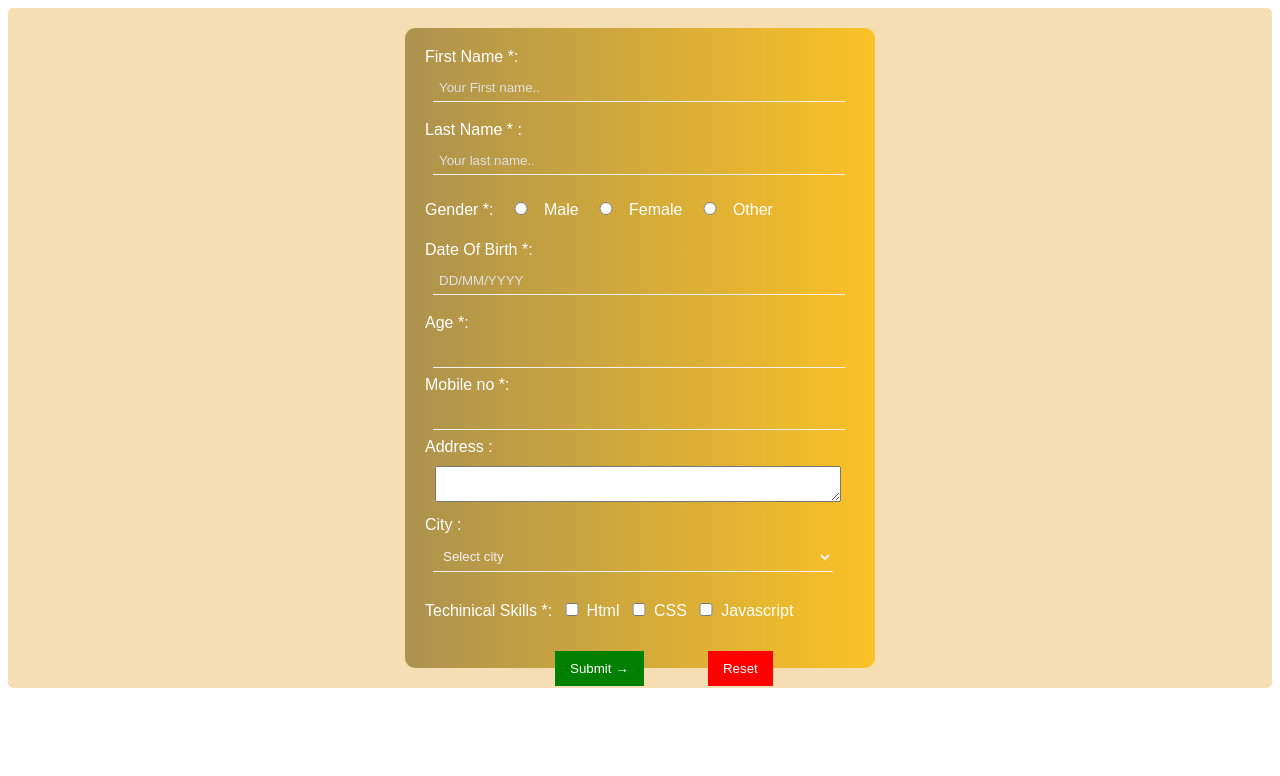
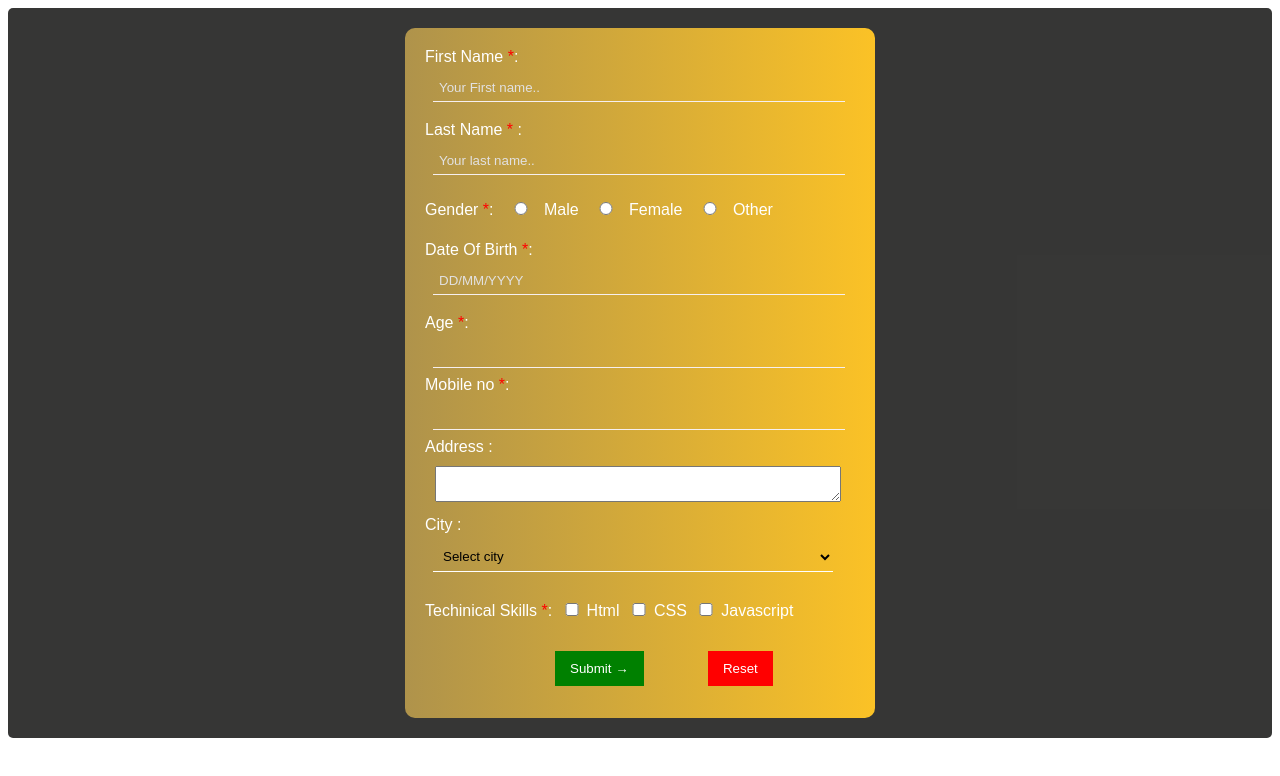
Before and after one commit to gaurav9457/jsAssignment, a plain HTML site: page Assignment3/index.html in a window 1280 px wide. Drawn offline with Linux system fonts and the light colour scheme.

Commit message:
Update style.css

```diff
--- a/Assignment3/css/style.css
+++ b/Assignment3/css/style.css
@@ -2,20 +2,20 @@ body {font-family: Arial, Helvetica, sans-serif;}
 
 #container {
   border-radius: 5px;
-  background-color: wheat;
+   background-color: rgb(33, 33, 32,0.9);
   padding: 20px;
 }
 #formDiv{
   width:430px;
-  height:600px;
+  height:650px;
   margin:auto;
   /* background-color:green; */
-  background: linear-gradient(to right, #ac924e, #fbc226);
+  background: linear-gradient(to right, #af934b, #fbc226);
   padding:20px;
   border-radius:10px;
 }
 
-#fname,#lname,#state,#age,#dob,#mobile,#city,#address{
+.inpformat{
 padding:6px;
 width:400px;
 /* border-radius:5px; */
@@ -25,8 +25,21 @@ background: none;
 border-bottom: 1px solid ;
 color: rgb(246, 239, 239);
 }
+.inpformat:focus{
+outline:none;
+}
+
 ::placeholder {
   color: rgb(226, 225, 225);
+
+}
+#city{
+width:400px;
+padding:6px;
+border:none;
+margin:8px;
+background: none;
+border-bottom: 1px solid white;
 
 }
 .lableColor{
@@ -69,15 +82,20 @@ color:white;
   background-color: white;
   color: red;
 }
+.starColor{
+color:red;
+}
 
 .alert {
   padding: 15px;
-  background: linear-gradient(to right, #f7a2a2, #dd1818);
+  /* background: linear-gradient(to right, #ff416c, #ff4b2b); */
+  /* //background-color: #990000; */
+  background: linear-gradient(147deg, #990000 0%, #ff0000 74%);
   color: white;
   display: none;
   width: 400px;
   position: absolute;
-  top: 10px;
+  top: 20px;
   right:20px;
 }
 
```
